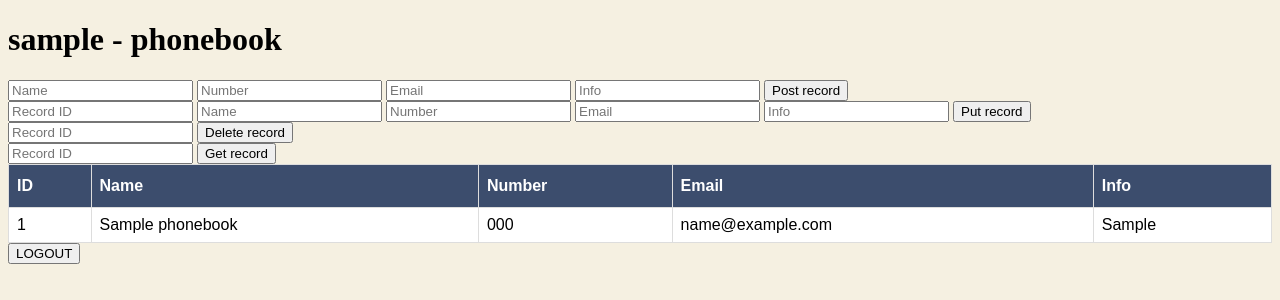
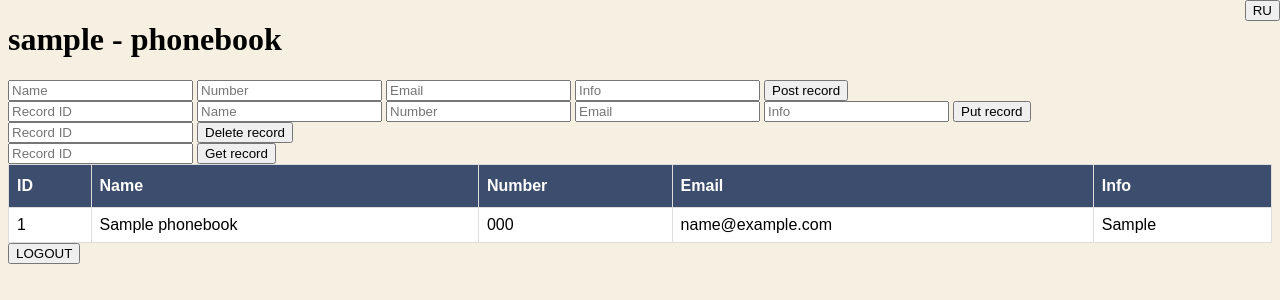
Before and after one commit to Myway-legend/phonebook, a Flask app: page /phonebook in a window 1280 px wide. Shown: the top 300 px of the page. Run offline with Flask 2, Linux system fonts and the light colour scheme; a user stored in the database is signed in; tables that the repository leaves empty hold one stand-in row (values such as "Sample post").

Commit message:
Add change lang button

```diff
--- a/main/routes.py
+++ b/main/routes.py
@@ -1,4 +1,4 @@
-from flask import request, redirect, flash, render_template, url_for
+from flask import request, redirect, flash, render_template, url_for, session
 from flask_login import login_user, login_required, logout_user, current_user
 from werkzeug.security import check_password_hash, generate_password_hash
 
@@ -174,3 +174,12 @@ def redirect_to_signin(response):
     if response.status_code == 401:
         return redirect(url_for('login') + '?next=' + request.url)
     return response
+
+
+@app.route('/change_language', methods=['GET', 'POST'])
+def change_language():
+    if session.get('lang') == 'en':
+        session['lang'] = 'ru'
+    else:
+        session['lang'] = 'en'
+    return redirect(request.referrer)
--- a/main/static/styles/login.css
+++ b/main/static/styles/login.css
@@ -8,6 +8,12 @@
 body {
   background: #f5f0e1;
   font-family: 'Rubik', sans-serif;
+}
+
+.lang-btn {
+  position: absolute;
+  right: 0;
+  top: 0;
 }
 
 .login-form {
--- a/main/static/styles/phonebook.css
+++ b/main/static/styles/phonebook.css
@@ -1,5 +1,11 @@
 body {
   background: #f5f0e1;
+}
+
+.lang-btn {
+  position: absolute;
+  right: 0;
+  top: 0;
 }
 
 #phonebook {
--- a/main/static/styles/register.css
+++ b/main/static/styles/register.css
@@ -8,6 +8,12 @@
 body {
   background: #f5f0e1;
   font-family: 'Rubik', sans-serif;
+}
+
+.lang-btn {
+  position: absolute;
+  right: 0;
+  top: 0;
 }
 
 .login-form {
--- a/main/templates/login.html
+++ b/main/templates/login.html
@@ -1,5 +1,5 @@
 <!DOCTYPE html>
-<html lang="en" >
+<html lang="{{ gettext("en") }}">
 <head>
   <meta charset="UTF-8">
   <title>{{ gettext("Login Form") }}</title>
@@ -17,7 +17,9 @@
     </ul>
   {% endif %}
 {% endwith %}
-
+<form class="lang-btn" method="POST" action="/change_language">
+    <input type="submit" value="{{ gettext("RU") }}">
+</form>
 <div class="login-form">
   <form method="POST">
     <h1>{{ gettext("Login Form") }}</h1>
--- a/main/templates/phonebook.html
+++ b/main/templates/phonebook.html
@@ -15,6 +15,9 @@
       </ul>
     {% endif %}
 {% endwith %}
+<form class="lang-btn" method="POST" action="/change_language">
+    <input type="submit" value="{{ gettext("RU") }}">
+</form>
 <h1>{{ current_user.login }} - {{ gettext("phonebook") }}</h1>
 <form method="POST" action="/data/phonebook/post_record">
     <input type="text" name="name" placeholder="{{ gettext("Name") }}">
--- a/main/templates/register.html
+++ b/main/templates/register.html
@@ -1,5 +1,5 @@
 <!DOCTYPE html>
-<html lang="en" >
+<html lang="{{ gettext("en") }}">
 <head>
   <meta charset="UTF-8">
   <title>{{ gettext("Register Form") }}</title>
@@ -17,7 +17,9 @@
       </ul>
     {% endif %}
 {% endwith %}
-
+<form class="lang-btn" method="POST" action="/change_language">
+    <input type="submit" value="{{ gettext("RU") }}">
+</form>
 <div class="login-form">
   <form method="POST">
     <h1>{{ gettext("Register Form") }}</h1>
```
Also changed, not shown: main/__init__.py (+7 -3 lines), main/translations/ru/LC_MESSAGES/messages.po, 2 other files.
